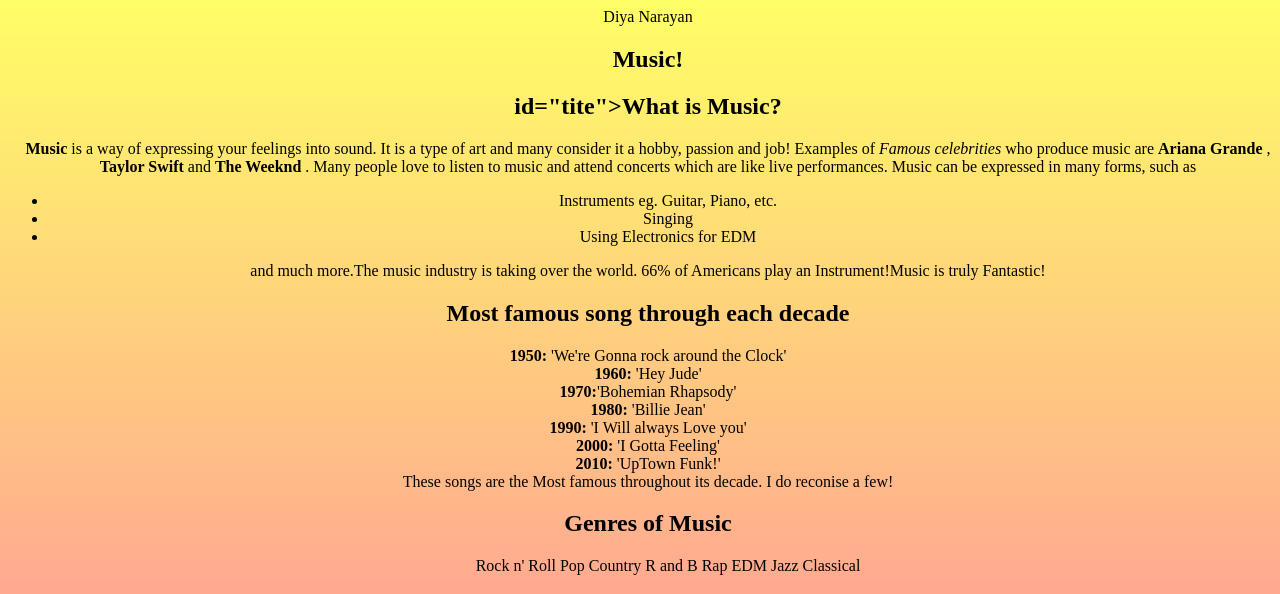
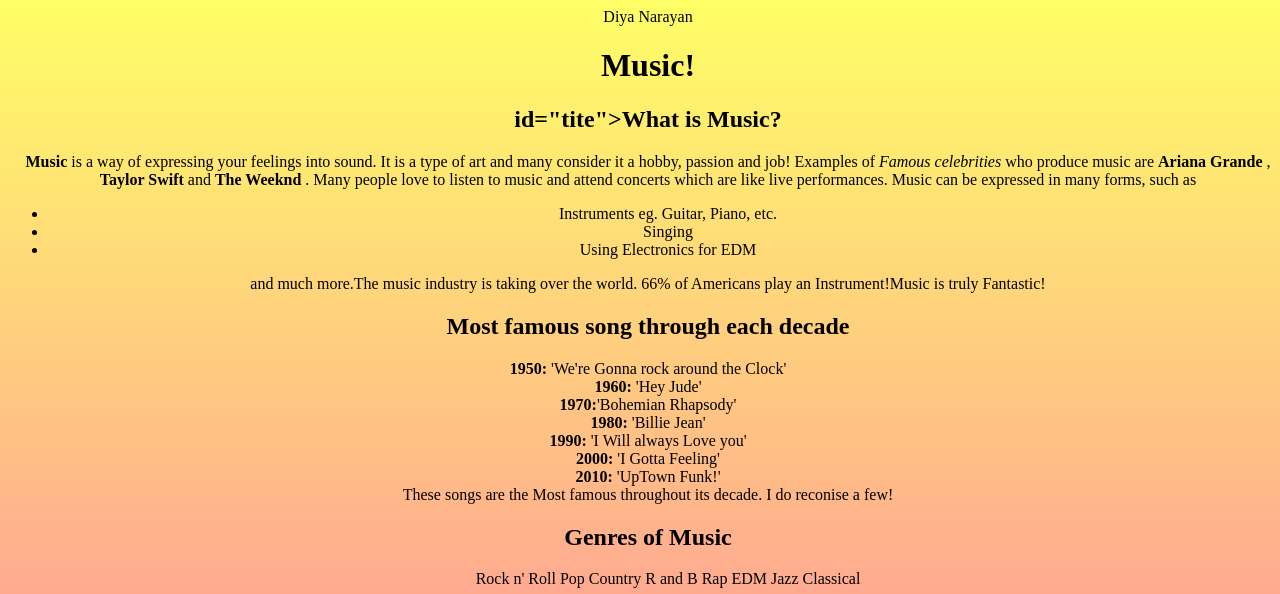
Before and after one commit to dn8362/myWebsite, a plain HTML site: page index.html in a window 1280 px wide. Shown: the top 594 px of the page. Drawn offline with Linux system fonts and the light colour scheme.

Commit message:
updating

```diff
--- a/index.html
+++ b/index.html
@@ -37,7 +37,7 @@ Diya Narayan
 
 <body>
 
-   <h2>Music!</h2>
+   <h1>Music!</h1>
 
     <h2> id="tite">What is Music?</h2>
 
```
